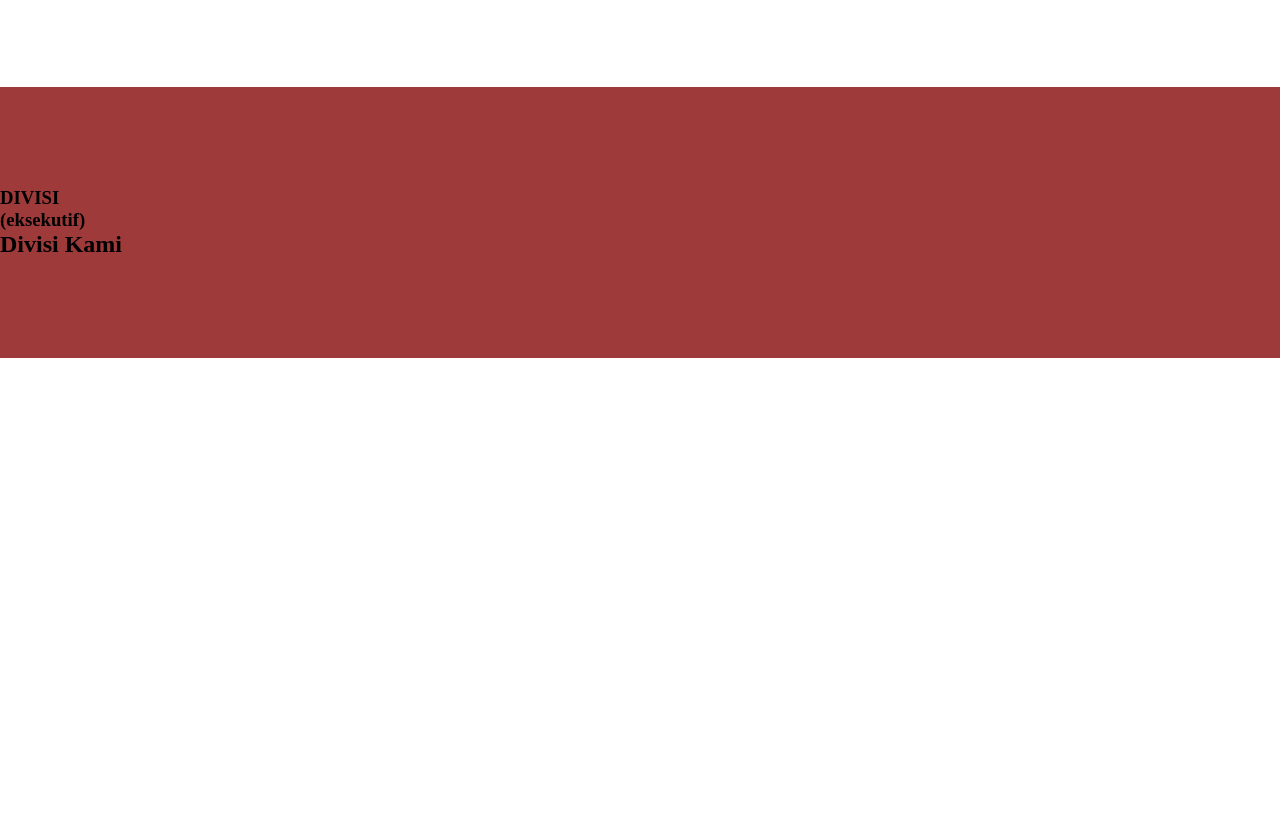
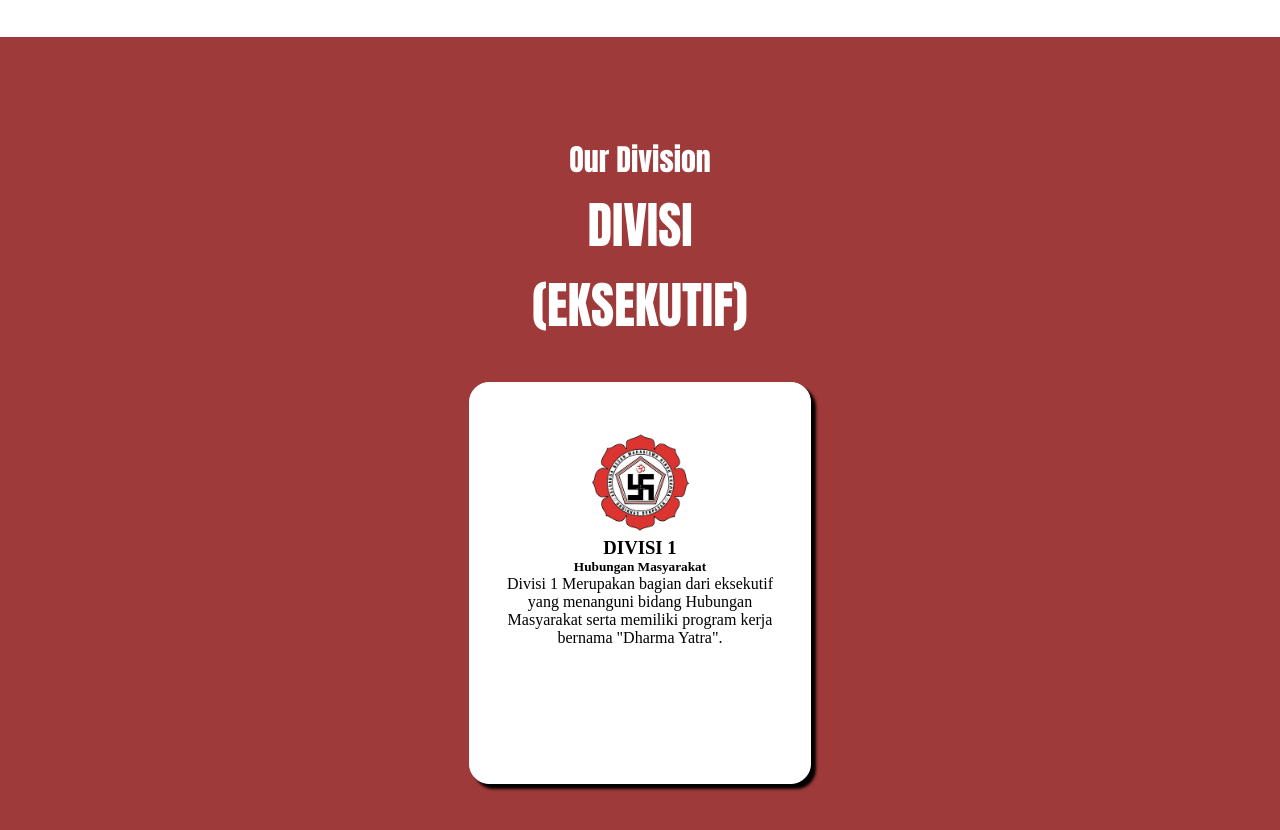
Before and after one commit to armasaputra/UTS, a plain HTML site: page index.html in a window 1280 px wide. Shown: the part 860-1690 px from the top of the page. Before the commit the page ends 1218 px from the top, so only its background shows below. Drawn offline with Linux system fonts and the light colour scheme.

Commit message:
Langkah 8: Menambahkan box dan menstylenya di halaman (home)

```diff
--- a/index.html
+++ b/index.html
@@ -21,7 +21,7 @@
    </div>
    <section class="Home">
     <div class="logokbmhd_dikonten">
-        <img src="kbmhd logo.jpeg">
+        <img src="kbmhd logo.png">
     </div>
     <div class="isi_dihome">
         <h1>Keluarga Besar Mahasiswa Hindu Dharma</h1>
@@ -32,9 +32,21 @@
    </section>
    <section class="Home_v2">
     <div class="judul">
+        <h1>Our Division</h1>
         <h3>DIVISI</h3>
-        <h3>(eksekutif)</h3>
-        <h1>Divisi Kami</h1>
+        <h3>(EKSEKUTIF)</h3>
+    </div>
+    <div class="box">
+        <div class="divisi">
+            <img src="kbmhd logo.png">
+            <h3>DIVISI 1</h3>
+            <h5>Hubungan Masyarakat</h5>
+            <div class="isibox">
+                <p>Divisi 1 Merupakan bagian dari eksekutif yang menanguni bidang Hubungan Masyarakat
+                    serta memiliki program kerja bernama "Dharma Yatra".
+                </p>
+            </div>
+        </div>
     </div>
    </section>
 </body>
--- a/style.css
+++ b/style.css
@@ -76,7 +76,7 @@ div nav ul li a:hover{
 
 .isi_dihome h3{
     letter-spacing: 1px;
-    font-size: 34px;
+    font-size: 30px;
     text-align: left;
     line-height: 50px;
     width: 900px;
@@ -113,3 +113,47 @@ div nav ul li a:hover{
     padding: 100px 0;
     background-color: #9f3a3a;
 }
+
+.judul{
+    font-family: Impact, Haettenschweiler, 'Arial Narrow Bold', sans-serif;
+    color: white;
+    font-weight: normal;
+    text-align: center;
+}
+
+.judul h1{
+    font-size: 30px;
+    font-weight: normal;
+}
+
+.judul h3{
+    font-size: 50px;
+    font-weight: normal;
+    padding-top: 5px;
+}
+
+.box {
+    display: flex;
+    justify-content: center;
+    align-items: center;
+    min-width: 400px;
+    flex-wrap: wrap;
+}
+
+.divisi{
+    height: 300px;
+    width: 280px;
+    padding: 50px 30px;
+    background: white;
+    margin: 40px;
+    position: relative;
+    overflow: hidden;
+    text-align: center;
+    border: 1px solid rgb(255, 255, 255);
+    border-radius: 20px;
+    box-shadow: 5px 5px 3px #000000;
+}
+
+.divisi img{
+    width: 100px;
+}
```
Also changed, not shown: kbmhd logo.jpeg (deleted), kbmhd logo.png (added), 1 other file.
